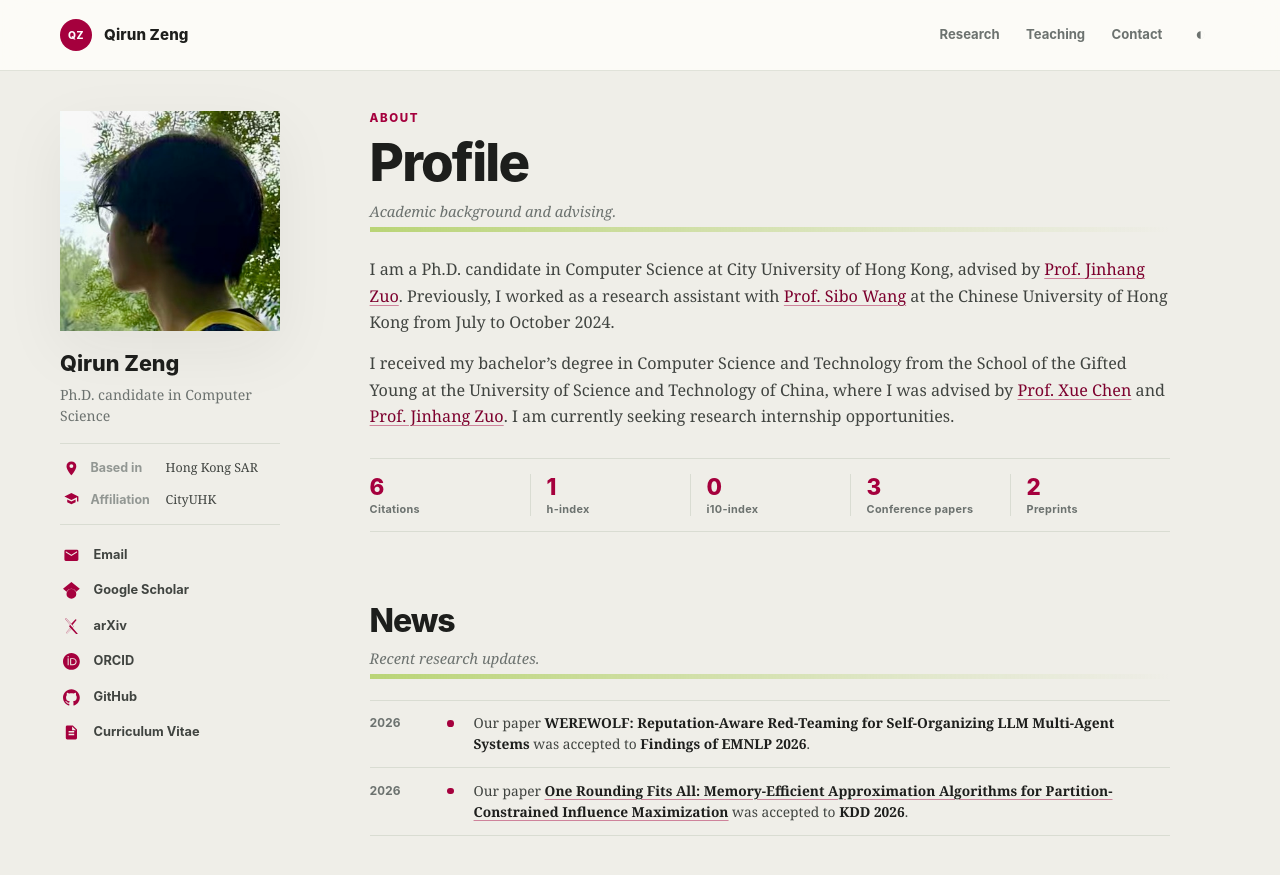
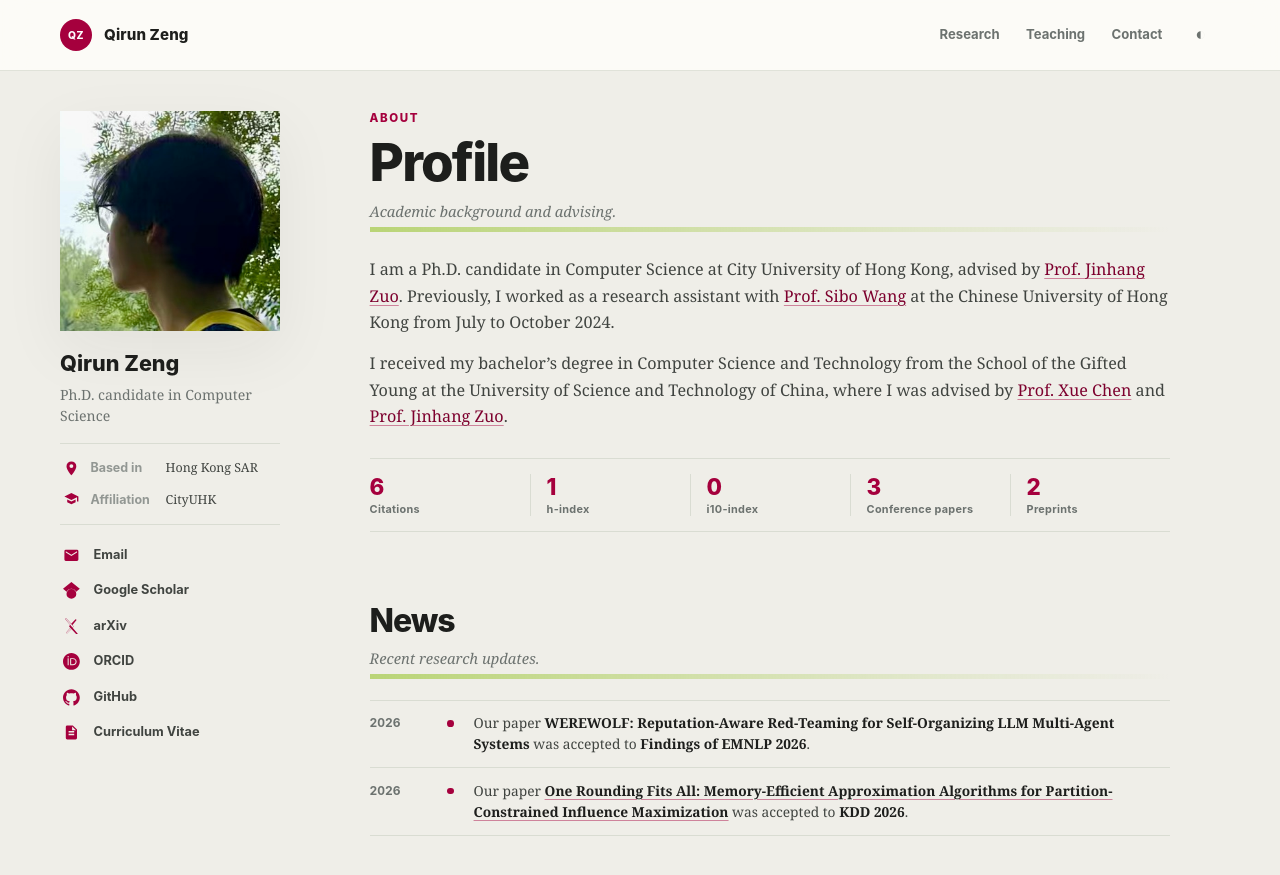
Before and after one commit to qirunzeng/qirunzeng.github.io, a Jekyll site: the page built from index.html, in a window 1280 px wide and 900 px high. Shown: the top 875 px of the window. Built offline with Jekyll 4.4.1, drawn with Linux system fonts in a browser that asks for light colours.

Commit message:
Update Description

```diff
--- a/_data/home.yml
+++ b/_data/home.yml
@@ -2,7 +2,7 @@ profile:
   summary: "Academic background and advising."
   paragraphs:
     - "I am a Ph.D. candidate in Computer Science at City University of Hong Kong, advised by [Prof. Jinhang Zuo](https://jhzuo.github.io). Previously, I worked as a research assistant with [Prof. Sibo Wang](https://www1.se.cuhk.edu.hk/~swang/) at the Chinese University of Hong Kong from July to October 2024."
-    - "I received my bachelor's degree in Computer Science and Technology from the School of the Gifted Young at the University of Science and Technology of China, where I was advised by [Prof. Xue Chen](http://staff.ustc.edu.cn/~xuechen1989/) and [Prof. Jinhang Zuo](https://jhzuo.github.io). I am currently seeking research internship opportunities."
+    - "I received my bachelor's degree in Computer Science and Technology from the School of the Gifted Young at the University of Science and Technology of China, where I was advised by [Prof. Xue Chen](http://staff.ustc.edu.cn/~xuechen1989/) and [Prof. Jinhang Zuo](https://jhzuo.github.io)."
 
 metrics:
   - scholar_key: "total_citations"
```
